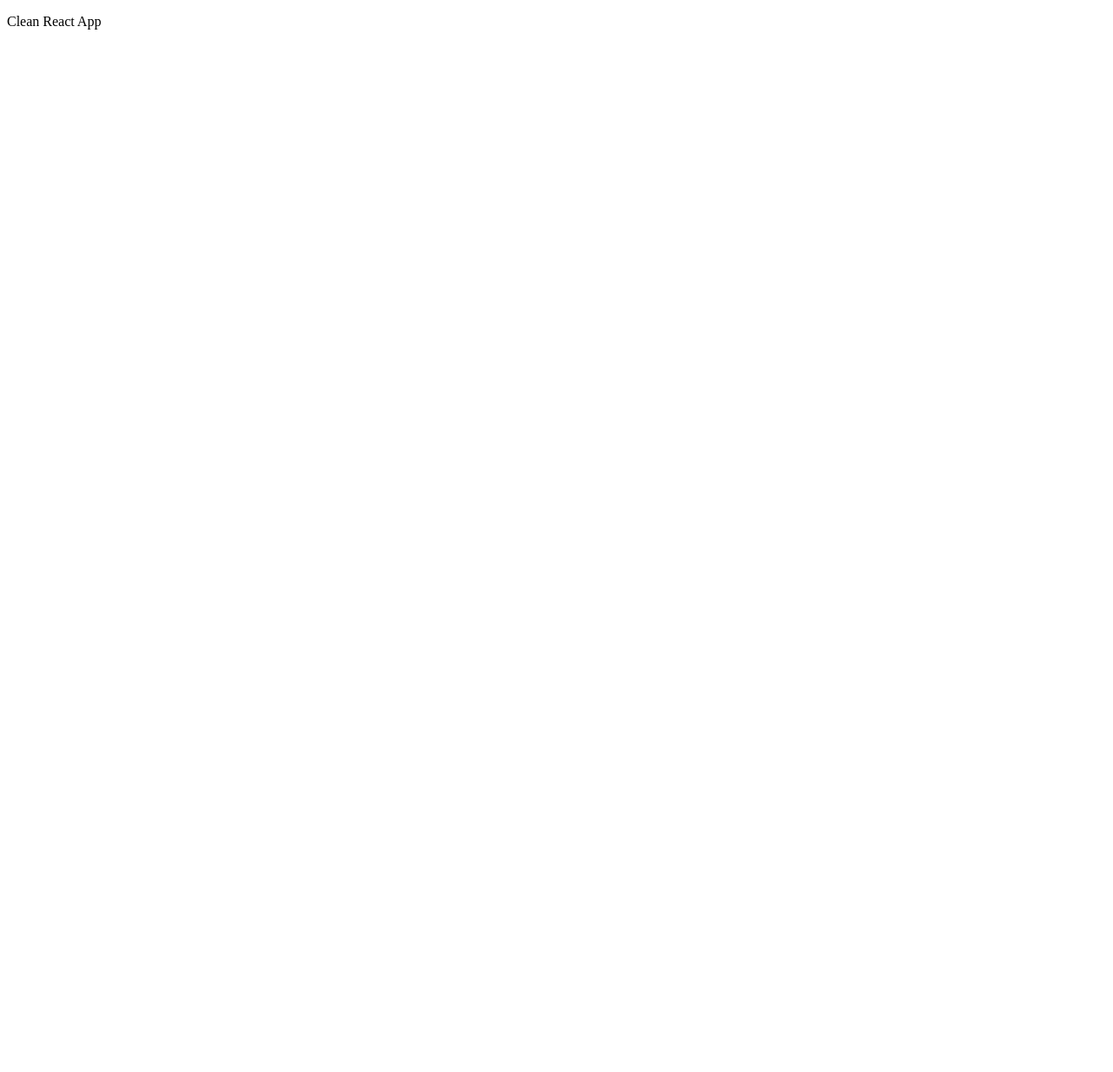
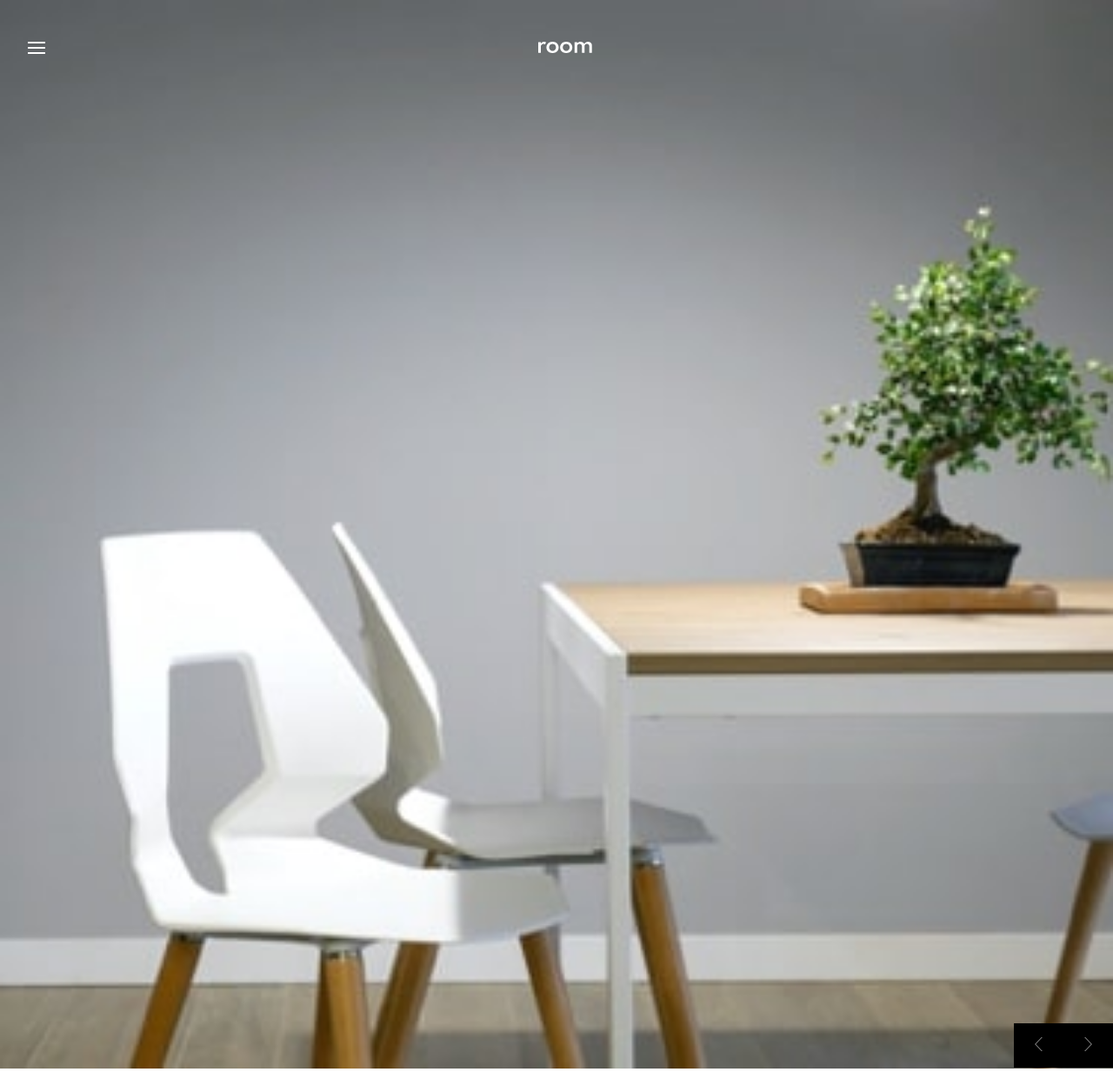
Before and after one commit to Jakelanghel/room-homepage, a React (Vite) app: page / in a window 1280 px wide. Shown: the whole page at 87% size. Before the commit the page ends 800 px from the top, so only its background shows below. Built offline with nearby package versions, Linux system fonts and the light colour scheme.

Commit message:
add nav add slider

```diff
--- a/src/App.jsx
+++ b/src/App.jsx
@@ -1,9 +1,14 @@
 import React from "react";
+import { GlobalStyles } from "./components/shared/Global";
+import Nav from "./components/nav/Nav";
+import Slider from "./components/slider/Slider";
 
 function App() {
   return (
     <div>
-      <p>Clean React App</p>
+      <GlobalStyles />
+      <Nav />
+      <Slider />
     </div>
   );
 }
--- /dev/null
+++ b/src/components/nav/Nav.Styled.js
@@ -0,0 +1,18 @@
+import styled from "styled-components";
+
+export const StyledNav = styled.nav`
+  width: 100%;
+  display: flex;
+  padding: 3rem 2rem;
+
+  position: fixed;
+  z-index: 1;
+
+  .container-logo {
+    margin: 0 auto;
+  }
+
+  .container-links {
+    display: none;
+  }
+`;
--- /dev/null
+++ b/src/components/nav/Nav.jsx
@@ -0,0 +1,26 @@
+import React from "react";
+import { StyledNav } from "./Nav.Styled";
+import { images } from "../../constants/images";
+
+const Nav = () => {
+  return (
+    <StyledNav>
+      <div className="container-menu-icon">
+        <img src={images.hamburger} alt="" className="menu-icon" />
+      </div>
+
+      <div className="container-logo">
+        <img src={images.logo} alt="room" className="logo" />
+      </div>
+
+      <div className="container-links">
+        <a href="#">home</a>
+        <a href="#">shop</a>
+        <a href="#">about</a>
+        <a href="#">contact</a>
+      </div>
+    </StyledNav>
+  );
+};
+
+export default Nav;
--- a/src/components/shared/Global.js
+++ b/src/components/shared/Global.js
@@ -3,10 +3,10 @@ import { createGlobalStyle } from "styled-components";
 export const GlobalStyles = createGlobalStyle`
 
 :root {
-    --dark-gray: hsl(0, 0%, 63%),
-    --black: hsl(0, 0%, 0%),
-    --white: hsl(0, 0%, 100%),
-    --very-dark-gray: hsl(0, 0%, 27%),
+    --dark-gray: hsl(0, 0%, 63%);
+    --black: hsl(0, 0%, 0%);
+    --white: hsl(0, 0%, 100%);
+    --very-dark-gray: hsl(0, 0%, 27%);
 }
     * {
         margin: 0;
--- /dev/null
+++ b/src/components/slider/Slider.Styled.js
@@ -0,0 +1,11 @@
+import styled from "styled-components";
+
+export const StyledSlider = styled.div`
+  width: 100%;
+  position: relative;
+  z-index: 0;
+
+  .slider-img {
+    width: 100%;
+  }
+`;
--- /dev/null
+++ b/src/components/slider/Slider.jsx
@@ -0,0 +1,30 @@
+import React, { useState } from "react";
+import { images } from "../../constants/images";
+import { StyledSlider } from "./Slider.Styled";
+import SliderActions from "./slider-actions/SliderActions";
+
+const Slider = () => {
+  const desktopImages = [
+    images.desktopHeroImg1,
+    images.desktopHeroImg2,
+    images.desktopHeroImg3,
+  ];
+  const mobileImages = [
+    images.mobileHeroImg1,
+    images.mobileHeroImg2,
+    images.mobileHeroImg3,
+  ];
+
+  const [currentSlide, setCurrentSlide] = useState(0);
+  const [slideArr, setSlideArr] = useState(
+    window.screen.width > 800 ? desktopImages : mobileImages
+  );
+  return (
+    <StyledSlider>
+      <img src={slideArr[currentSlide]} alt="" className="slider-img" />
+      <SliderActions />
+    </StyledSlider>
+  );
+};
+
+export default Slider;
--- /dev/null
+++ b/src/components/slider/slider-actions/SliderActions.Styled.js
@@ -0,0 +1,25 @@
+import styled from "styled-components";
+
+export const StyledSliderActions = styled.div`
+  display: flex;
+  justify-content: space-between;
+  position: absolute;
+  bottom: 5px;
+  right: 0;
+
+  background-color: var(--black);
+
+  button {
+    border: none;
+    background-color: transparent;
+    padding: 1rem 1.5rem;
+  }
+
+  button:hover {
+    cursor: pointer;
+  }
+
+  img {
+    width: 9px;
+  }
+`;
--- /dev/null
+++ b/src/components/slider/slider-actions/SliderActions.jsx
@@ -0,0 +1,18 @@
+import React from "react";
+import { images } from "../../../constants/images";
+import { StyledSliderActions } from "./SliderActions.Styled";
+
+const SliderActions = () => {
+  return (
+    <StyledSliderActions>
+      <button>
+        <img src={images.angleLeft} alt="" />
+      </button>
+      <button>
+        <img src={images.angleRight} alt="" />
+      </button>
+    </StyledSliderActions>
+  );
+};
+
+export default SliderActions;
```
Also changed, not shown: src/constants/images.js (+6 -6 lines).
